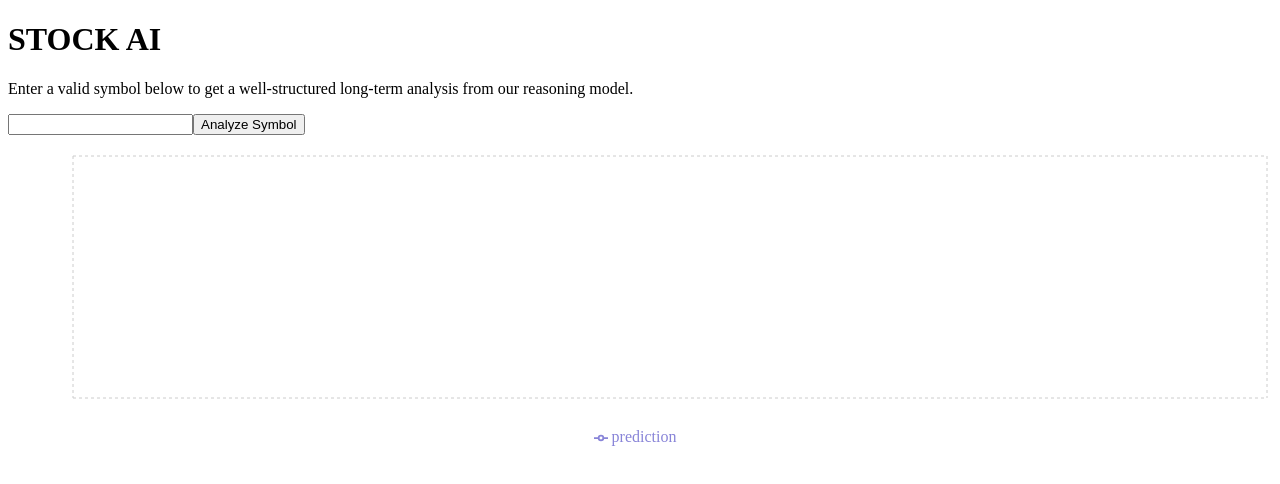
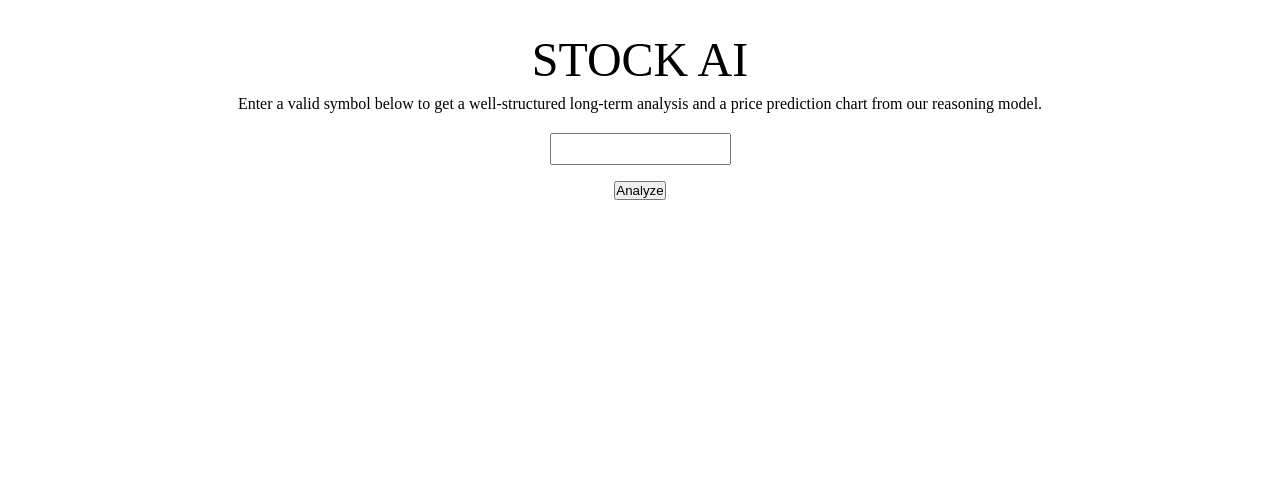
Before and after one commit to Abdullah73k/AI-Stock-Analyzer, a React (Vite) app in the folder client/: page / in a window 1280 px wide. Shown: the top 484 px of the page. Built offline with nearby package versions, Linux system fonts and the light colour scheme.

Commit message:
added position styles, loader and state for conditional rendering

```diff
--- a/client/src/App.jsx
+++ b/client/src/App.jsx
@@ -8,13 +8,21 @@ import { useState } from "react";
 function App() {
 	const [response, setResponse] = useState([]);
 	const [symbol, setSymbol] = useState("");
-
+	const [isLoading, setIsLoading] = useState(false);
 	const onInputChange = (event) => {
 		setSymbol(event.target.value);
 	};
 
+	let Chart;
+	if (response && response.prediction && response.prediction.length > 0) {
+		Chart = <ChartPrediction aiAnalysis={response}/>
+	} else if (response && response.prediction && response.prediction.length == 0){
+		Chart = <p>Couldn't get chart prediction, please try again at a later time.</p>
+	}
+
 	const onButtonClick = async (event) => {
 		event.preventDefault();
+		setIsLoading(true);
 
 		try {
 			const data = await axios.post("http://localhost:3000/api/stock/daily", {
@@ -28,19 +36,25 @@ function App() {
 			console.log(data);
 		} catch (error) {
 			console.error("Failed to get Deepseek response", error);
+		} finally {
+			setIsLoading(false);
 		}
 	};
 
 	return (
 		<>
-			<h1>STOCK AI</h1>
-			<p>
-				Enter a valid symbol below to get a well-structured long-term analysis
-				from our reasoning model.
-			</p>
-			<Input onClick={onButtonClick} onChange={onInputChange} value={symbol} />
+			<div className="heading">
+				<h1 className="title">STOCK AI</h1>
+				<p>
+					Enter a valid symbol below to get a well-structured long-term analysis
+					and a price prediction chart from our reasoning model.
+				</p>
+			</div>
+
+			{isLoading ? <Loader /> : null}
+			{isLoading ? null : <Input onClick={onButtonClick} onChange={onInputChange} value={symbol} />}
 			<Analysis aiAnalysis={response} />
-			<ChartPrediction aiAnalysis={response} />
+			{isLoading ? null : Chart}
 		</>
 	);
 }
--- a/client/src/components/Analysis.jsx
+++ b/client/src/components/Analysis.jsx
@@ -7,7 +7,7 @@ export default function Analysis({ aiAnalysis }) {
 	const analysisDetails = Object.entries(analysis); // Convert object to an array of key-value pairs
 
 	return (
-		<div>
+		<div className="analysis-container">
 			<h2>{name} Analysis</h2>
 			{analysisDetails.map(([key, value]) => (
 				<p key={key}>
--- a/client/src/components/Chart.jsx
+++ b/client/src/components/Chart.jsx
@@ -6,14 +6,15 @@ import {
 	LineChart,
 	Tooltip,
 	XAxis,
-	YAxis
+	YAxis,
 } from "recharts";
 
 export default function ChartPrediction({ aiAnalysis }) {
 	const predictionData = aiAnalysis?.prediction || [];
 
 	return (
-		<ResponsiveContainer width="100%" height={300}>
+		<div className="chart">
+			<ResponsiveContainer width="50%" height={300}>
 				<LineChart data={predictionData}>
 					<CartesianGrid strokeDasharray="3 3" />
 					<XAxis dataKey="month" />
@@ -23,5 +24,6 @@ export default function ChartPrediction({ aiAnalysis }) {
 					<Line type="monotone" dataKey="prediction" stroke="#8884d8" />
 				</LineChart>
 			</ResponsiveContainer>
+		</div>
 	);
 }
--- a/client/src/components/Input.jsx
+++ b/client/src/components/Input.jsx
@@ -1,8 +1,8 @@
 export default function Input({onClick, onChange, value}) {
     return (
-        <form onSubmit={onClick}>
+        <form onSubmit={onClick} className="form">
             <input type="text" onChange={onChange} value={value} name="symbol"/>
-            <button type="submit">Analyze Symbol</button>
+            <button type="submit">Analyze</button>
         </form>
     )
 }
--- a/client/src/components/Loader.jsx
+++ b/client/src/components/Loader.jsx
@@ -29,6 +29,7 @@ const Loader = () => {
 const StyledWrapper = styled.div`
   .loader {
     display: flex;
+    height: 60dvh;
     justify-content: center;
     align-items: center;
     --color: hsl(0, 0%, 87%);
--- a/client/src/index.css
+++ b/client/src/index.css
@@ -0,0 +1,64 @@
+* {
+    box-sizing: border-box;
+    margin: 0;
+    padding: 0;
+}
+
+#root {
+    display: flex;
+    flex-direction: column;
+    gap: 1rem;
+    height: 100dvh;
+    width: 100%;
+}
+
+.heading {
+    display: flex;
+    flex-direction: column;
+    gap: 0.5rem;
+    align-items: center;
+}
+
+.title {
+    font-family: 'Times New Roman', Times, serif;
+    font-weight: 400;
+    font-size: 3rem;
+    margin-top: 2rem;
+}
+
+/* Input CSS Begin */
+
+.form {
+    display: flex;
+    justify-content: center;
+    align-items: center;
+    gap: 0.5rem;
+    flex-direction: column;
+}
+
+.form input {
+    max-width: 16rem;
+    height: 2rem;
+    margin: 0.25rem;
+}
+
+.form button {
+    max-width: 10%;
+    margin: 0.25rem;
+}
+
+/* Input CSS End */
+
+/* Analysis CSS Begin */
+
+/* Analysis CSS End */
+
+/* Chart CSS Begin */
+
+.chart {
+    display: flex;
+    width: 100%;
+    justify-content: center;
+}
+
+/* Chart CSS End */
--- a/client/src/index.jsx
+++ b/client/src/index.jsx
@@ -1,6 +1,7 @@
 import { StrictMode } from 'react'
 import { createRoot } from 'react-dom/client'
 import App from './App.jsx'
+import "./index.css"
 
 createRoot(document.getElementById('root')).render(
   <StrictMode>
```
Lines whose indentation alone changed are shown as unchanged.
